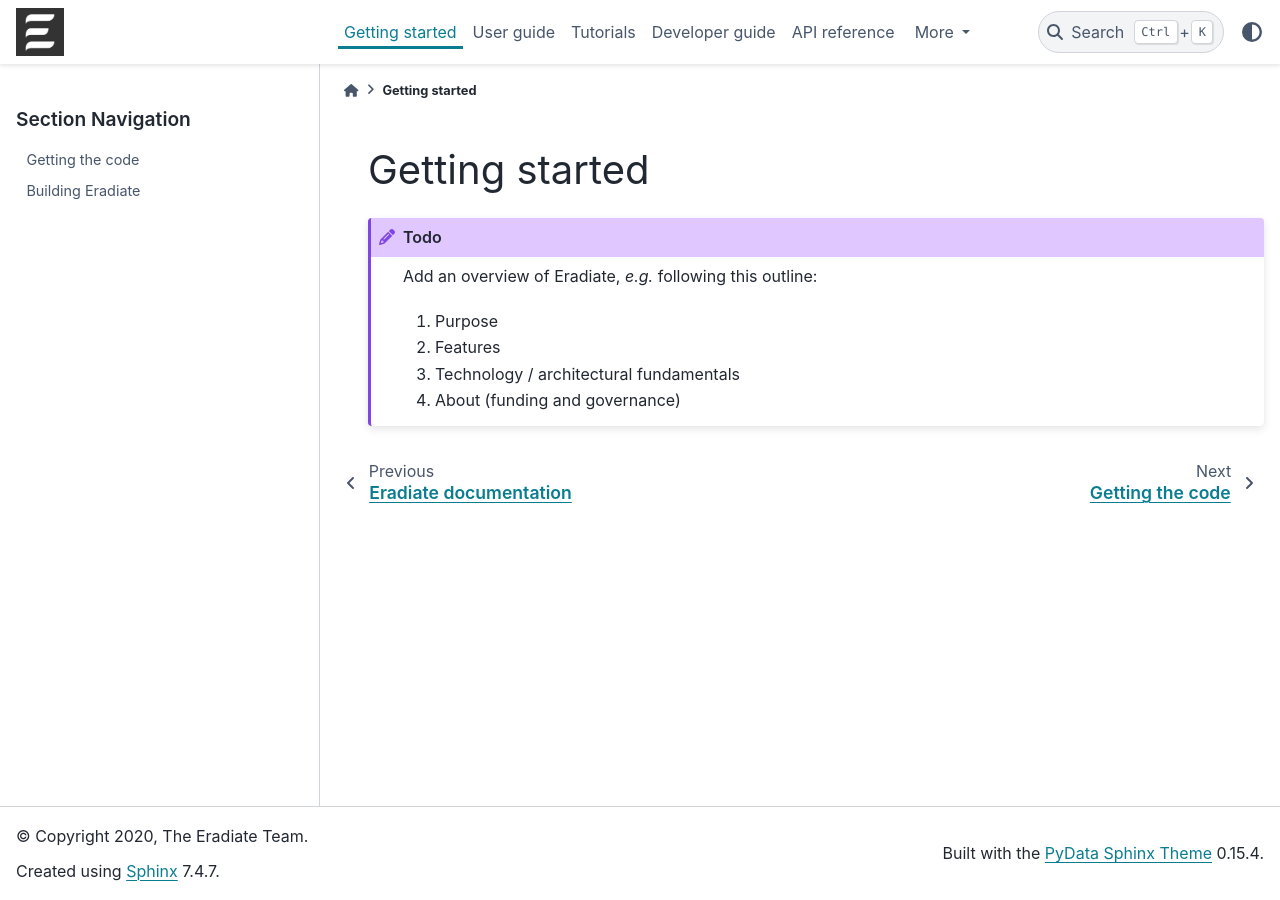
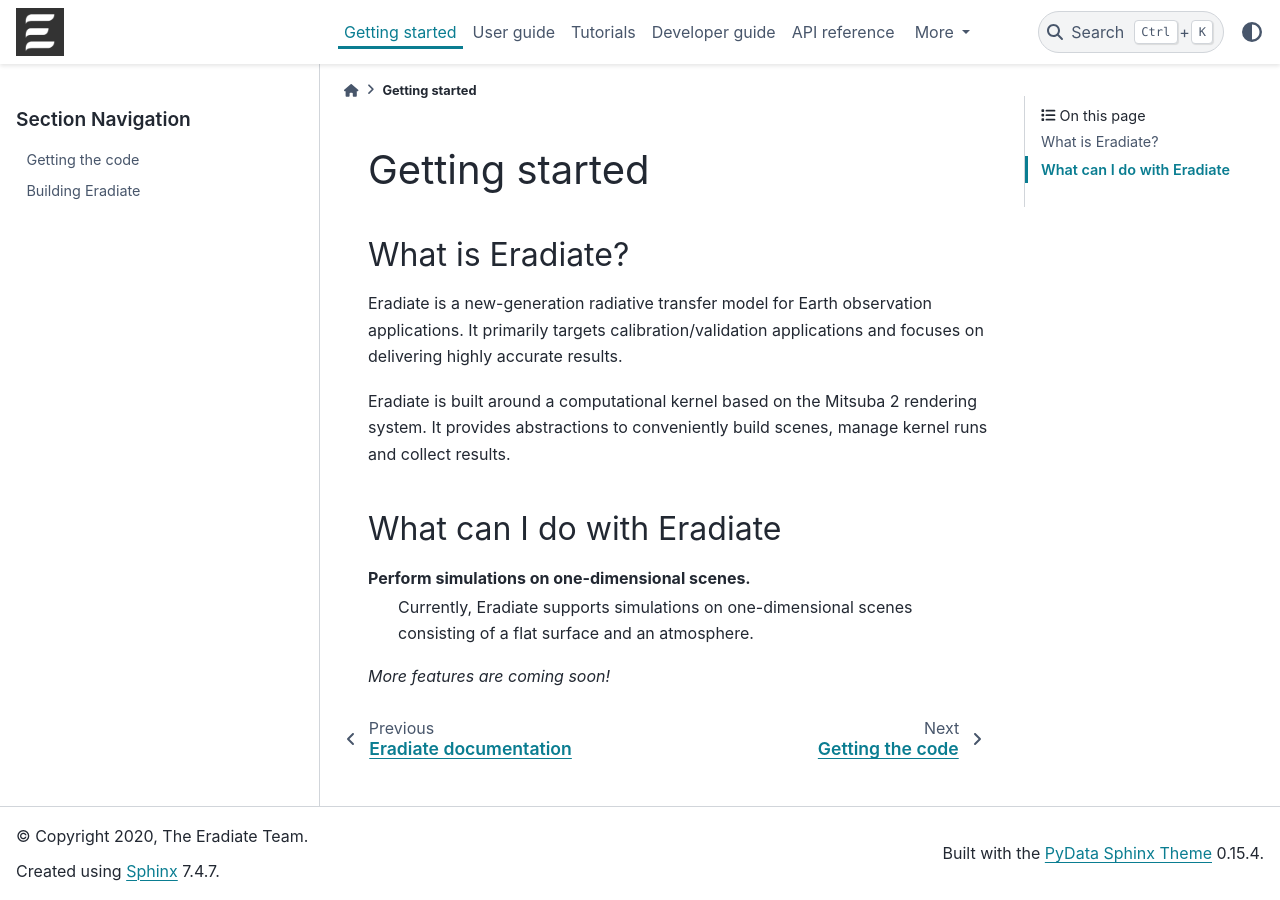
Before and after one commit to eradiate/eradiate, a Sphinx documentation site: the page built from docs/rst/getting_started/intro.rst, in a window 1280 px wide. Built offline with Sphinx 7.4.7 and the PyData theme 0.15.4, drawn with Linux system fonts in a browser that asks for light colours; pages that are not in the unit, such as notebooks, are missing from menus.

Commit message:
Add user introduction content

```diff
--- /dev/null
+++ b/docs/notebooks/tutorials/quick_overview/config.yml
@@ -0,0 +1 @@
+../../../../resources/data/notebooks/tutorials/quick_overview/config.yml
--- a/docs/rst/developer_guide/adding_tutorials.rst
+++ b/docs/rst/developer_guide/adding_tutorials.rst
@@ -46,6 +46,12 @@ where the notebook is stored, create a relative symbolic link as follows:
 
    ln -s ../../ipython_config.py
 
+.. note::
+
+   The `nbsphinx <https://nbsphinx.readthedocs.io>`_ extension is used to
+   integrate notebooks into this documentation. The
+   `Markdown Cells <https://nbsphinx.readthedocs.io/en/latest/markdown-cells.html>`_.
+   section is, in particular, a very useful read.
 
 Adding the tutorial to the docs
 -------------------------------
--- a/docs/rst/getting_started/intro.rst
+++ b/docs/rst/getting_started/intro.rst
@@ -3,14 +3,6 @@
 Getting started
 ===============
 
-.. todo::
-
-    Add an overview of Eradiate, *e.g.* following this outline:
-
-    1. Purpose
-    2. Features
-    3. Technology / architectural fundamentals
-    4. About (funding and governance)
 
 .. toctree::
     :maxdepth: 1
@@ -18,3 +10,23 @@ Getting started
 
     getting_code
     building
+
+What is Eradiate?
+-----------------
+
+Eradiate is a new-generation radiative transfer model for Earth observation
+applications. It primarily targets calibration/validation applications and
+focuses on delivering highly accurate results.
+
+Eradiate is built around a computational kernel based on the Mitsuba 2 rendering
+system. It provides abstractions to conveniently build scenes, manage kernel
+runs and collect results.
+
+What can I do with Eradiate
+---------------------------
+
+Perform simulations on one-dimensional scenes.
+    Currently, Eradiate supports simulations on one-dimensional scenes
+    consisting of a flat surface and an atmosphere.
+
+*More features are coming soon!*
--- a/docs/rst/user_guide/intro.rst
+++ b/docs/rst/user_guide/intro.rst
@@ -6,5 +6,8 @@ User guide
 .. toctree::
    :maxdepth: 1
 
+   ../../notebooks/tutorials/quick_overview/quick_overview.ipynb
+   basic_concepts
+   package_structure
    post_processing
    unit_guide_user
```
Also changed, not shown: docs/rst/user_guide/basic_concepts.rst (added, +95 -0 lines), docs/rst/user_guide/package_structure.rst (added, +75 -0 lines), docs/notebooks/tutorials/quick_overview/quick_overview.ipynb (added).
